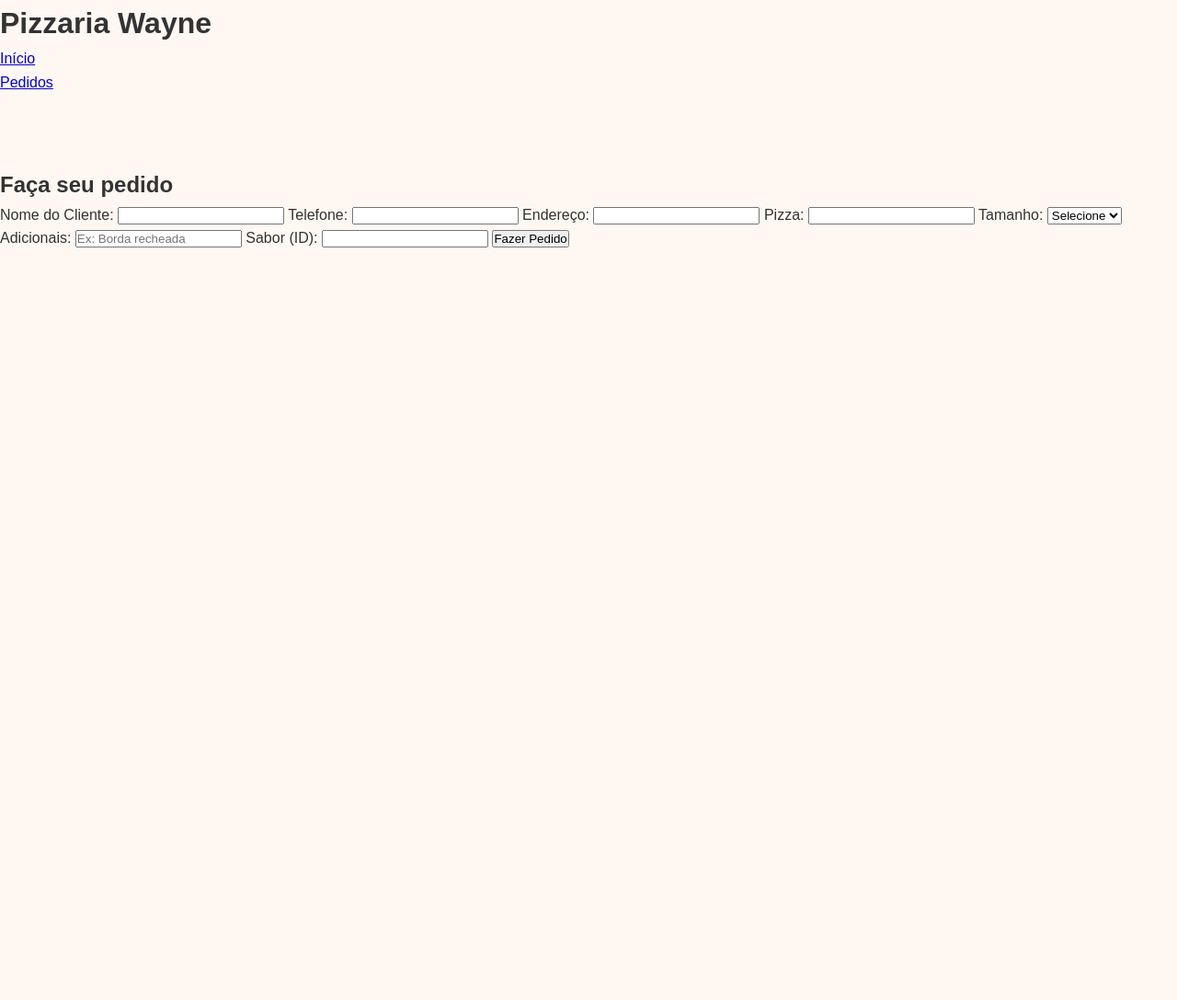
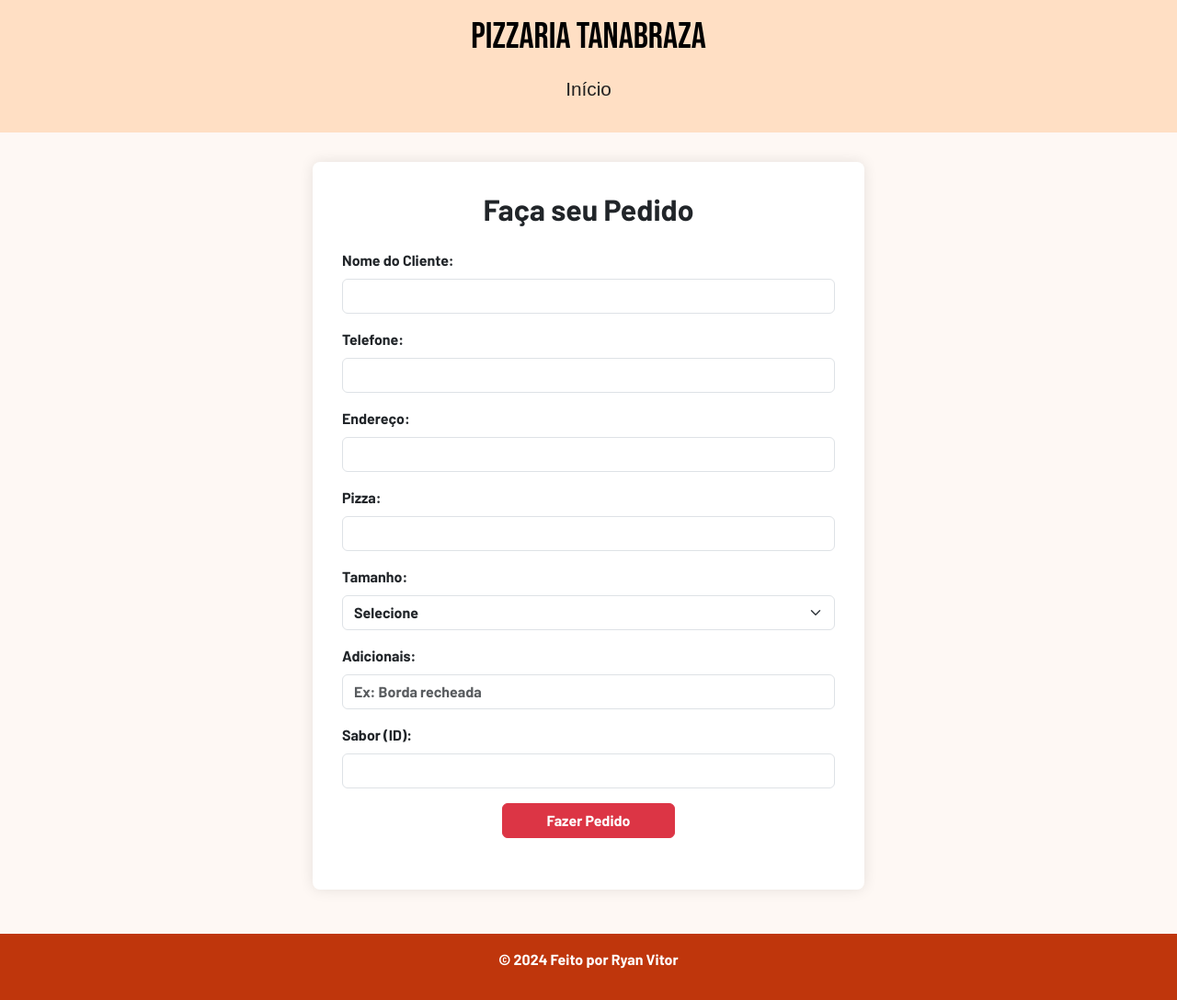
Before and after one commit to rcereal/Pizzaria-tanabraza, a website: page Pizzaria/public/pedidos.html in a window 1280 px wide. Shown: the whole page at 92% size. Before the commit the page ends 800 px from the top, so only its background shows below. Drawn offline with nearby package versions, Linux system fonts and the light colour scheme.

Commit message:
ajustes na rota + stylesPedidos.css Criado

```diff
--- a/Pizzaria/index.js
+++ b/Pizzaria/index.js
@@ -9,6 +9,7 @@ const db = require("./config/db");
 // Middlewares
 app.use(cors());
 app.use(express.json());
+app.use(express.static("public")); // <- Adiciona isso aqui!
 
 // Conectar ao MySQL
 db.connect((err) => {
@@ -20,7 +21,7 @@ db.connect((err) => {
 });
 
 // Rotas
-app.use("/api/pizzas", pizzaRoutes); // Ex: /api/pizzas/criar
+app.use("/", pizzaRoutes); // <- Se você deixou sem o prefixo
 
 // Iniciar servidor
 app.listen(porta, () => {
--- a/Pizzaria/public/pedidos.html
+++ b/Pizzaria/public/pedidos.html
@@ -4,53 +4,98 @@
     <meta charset="UTF-8" />
     <meta name="viewport" content="width=device-width, initial-scale=1.0" />
     <title>Fazer Pedido - Pizzaria Tanabraza</title>
-    <link rel="stylesheet" href="/Pizzaria/public/styles.css" />
+    <link
+      href="https://cdn.jsdelivr.net/npm/bootstrap@5.3.3/dist/css/bootstrap.min.css"
+      rel="stylesheet"
+    />
+    <link
+      href="https://fonts.googleapis.com/css2?family=Barlow:wght@700&family=Bebas+Neue&display=swap"
+      rel="stylesheet"
+    />
+    <link rel="stylesheet" href="stylesPedidos.css" />
   </head>
   <body>
-    <header>
-      <h1>Pizzaria Wayne</h1>
+    <header class="barra-principal">
+      <h1>Pizzaria Tanabraza</h1>
       <nav>
         <ul>
-          <li><a href="/pizzaria">Início</a></li>
-          <li><a href="/pedidos">Pedidos</a></li>
+          <li><a href="http://localhost:3000/home">Início</a></li>
+          <!-- <li><a href="#">Pedidos</a></li> -->
         </ul>
       </nav>
     </header>
 
     <main>
-      <h2>Faça seu pedido</h2>
-      <form id="formPedido">
-        <label>Nome do Cliente:</label>
-        <input type="text" name="nome_cliente" required />
+      <h2 class="mb-4 text-center">Faça seu Pedido</h2>
+      <form id="formPedido" class="row g-3">
+        <div class="col-12">
+          <label class="form-label">Nome do Cliente:</label>
+          <input
+            type="text"
+            name="nome_cliente"
+            class="form-control"
+            required
+          />
+        </div>
 
-        <label>Telefone:</label>
-        <input type="text" name="telefone" required />
+        <div class="col-12">
+          <label class="form-label">Telefone:</label>
+          <input type="text" name="telefone" class="form-control" required />
+        </div>
 
-        <label>Endereço:</label>
-        <input type="text" name="endereco" required />
+        <div class="col-12">
+          <label class="form-label">Endereço:</label>
+          <input type="text" name="endereco" class="form-control" required />
+        </div>
 
-        <label>Pizza:</label>
-        <input type="text" name="pizza" required />
+        <div class="col-12">
+          <label class="form-label">Pizza:</label>
+          <input type="text" name="pizza" class="form-control" required />
+        </div>
 
-        <label>Tamanho:</label>
-        <select name="tamanho" required>
-          <option value="">Selecione</option>
-          <option value="Pequena">Pequena</option>
-          <option value="Média">Média</option>
-          <option value="Grande">Grande</option>
-        </select>
+        <div class="col-12">
+          <label class="form-label">Tamanho:</label>
+          <select name="tamanho" class="form-select" required>
+            <option value="">Selecione</option>
+            <option value="Pequena">Pequena</option>
+            <option value="Média">Média</option>
+            <option value="Grande">Grande</option>
+          </select>
+        </div>
 
-        <label>Adicionais:</label>
-        <input type="text" name="adicionais" placeholder="Ex: Borda recheada" />
+        <div class="col-12">
+          <label class="form-label">Adicionais:</label>
+          <input
+            type="text"
+            name="adicionais"
+            class="form-control"
+            placeholder="Ex: Borda recheada"
+          />
+        </div>
 
-        <label>Sabor (ID):</label>
-        <input type="number" name="sabor_id" required />
+        <div class="col-12">
+          <label class="form-label">Sabor (ID):</label>
+          <input type="number" name="sabor_id" class="form-control" required />
+        </div>
 
-        <button type="submit">Fazer Pedido</button>
+        <div class="col-12 text-center">
+          <button type="submit" class="btn btn-danger px-5">
+            Fazer Pedido
+          </button>
+        </div>
       </form>
 
-      <div id="resposta"></div>
+      <div id="resposta" class="mt-4 text-center"></div>
     </main>
+
+    <footer>
+      <p>&copy; 2024 Feito por Ryan Vitor</p>
+    </footer>
+
+    <!-- Bootstrap JS -->
+    <script src="https://cdn.jsdelivr.net/npm/bootstrap@5.3.3/dist/js/bootstrap.bundle.min.js"></script>
+
+    <!-- Script do formulário -->
     <script>
       const form = document.getElementById("formPedido");
       const respostaDiv = document.getElementById("resposta");
@@ -67,7 +112,9 @@
         });
 
         const json = await res.json();
-        respostaDiv.innerHTML = `<p>${json.mensagem || json.erro}</p>`;
+        respostaDiv.innerHTML = `<div class="alert alert-info">${
+          json.mensagem || json.erro
+        }</div>`;
       });
     </script>
   </body>
--- /dev/null
+++ b/Pizzaria/public/stylesPedidos.css
@@ -0,0 +1,62 @@
+body {
+  font-family: "Barlow", sans-serif;
+  background-color: #fef8f4;
+}
+
+header {
+  background-color: #ffdfc4;
+  color: black;
+  padding: 1rem 0;
+  text-align: center;
+}
+
+header h1 {
+  font-family: "Bebas Neue", cursive;
+  font-size: 2.5rem;
+  margin: 0;
+}
+
+nav ul {
+  list-style: none;
+  padding: 0;
+  display: flex;
+  justify-content: center;
+  font-size: 1.3rem;
+  gap: 2rem;
+  margin-top: 1rem;
+}
+
+nav ul li a {
+  color: black;
+  text-decoration: none;
+  font-weight: bold;
+}
+
+.barra-principal a {
+  text-decoration: none;
+  color: #222;
+  font-family: Arial, sans-serif;
+  font-weight: 500;
+  transition: color 0.3s;
+}
+
+.barra-principal a:hover {
+  color: #fc9400;
+}
+
+main {
+  max-width: 600px;
+  margin: 2rem auto;
+  padding: 2rem;
+  background: white;
+  border-radius: 8px;
+  box-shadow: 0 0 15px rgba(0, 0, 0, 0.1);
+}
+
+footer {
+  text-align: center;
+  padding: 1rem;
+  background-color: #bf360c;
+  color: white;
+  margin-top: 3rem;
+}
```
Also changed, not shown: Pizzaria/public/pizzaria.html (+1 -1 lines), Pizzaria/routes/pizzaRoutes.js (+4 -5 lines).
